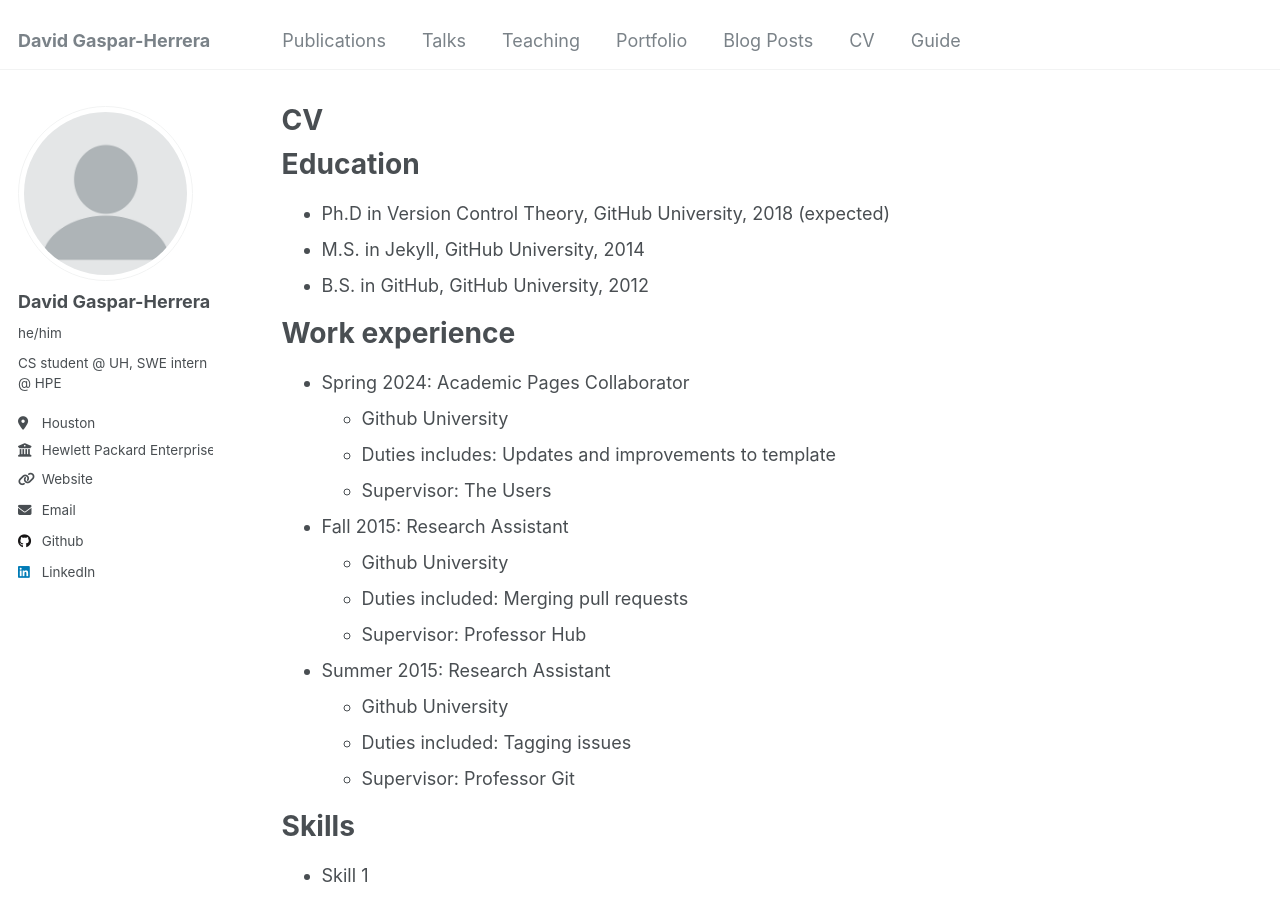
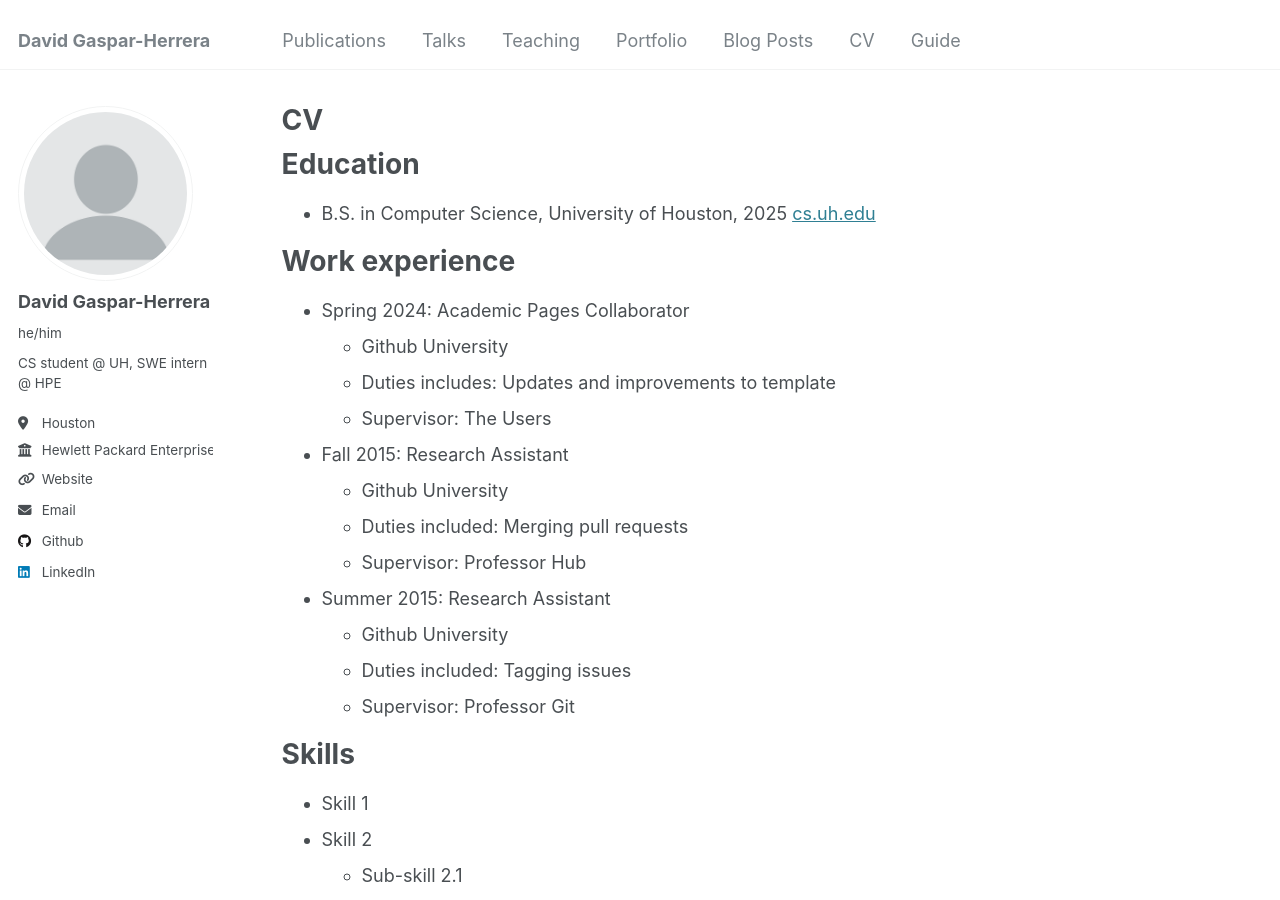
Before and after one commit to David-Gaspar-H/david-gaspar-h.github.io, a Jekyll site: the page built from _pages/cv.md, in a window 1280 px wide and 900 px high. Built offline with Jekyll 4.4.1, drawn with Linux system fonts in a browser that asks for light colours.

Commit message:
Update cv.md

```diff
--- a/_pages/cv.md
+++ b/_pages/cv.md
@@ -11,9 +11,8 @@ redirect_from:
 
 Education
 ======
-* Ph.D in Version Control Theory, GitHub University, 2018 (expected)
-* M.S. in Jekyll, GitHub University, 2014
-* B.S. in GitHub, GitHub University, 2012
+* B.S. in Computer Science, University of Houston, 2025
+  [cs.uh.edu](cs.uh.edu)
 
 Work experience
 ======
```
